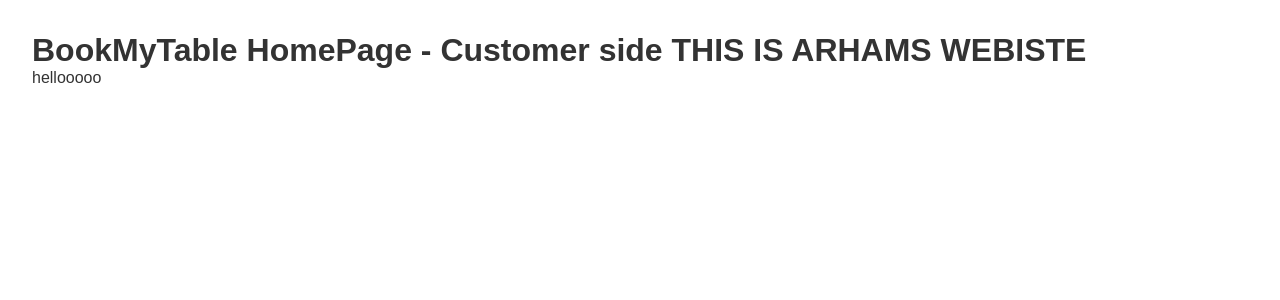
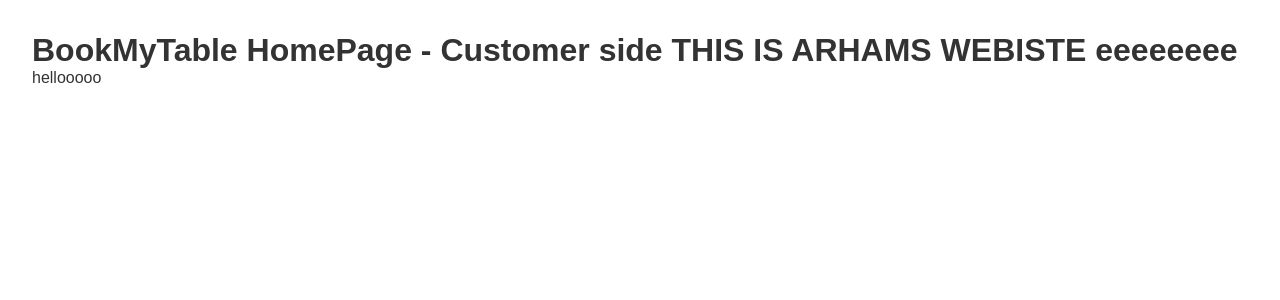
Before and after one commit to aimbot20/bookmytable_real, a Django app: page / in a window 1280 px wide. Shown: the part 87-387 px from the top of the page. Run offline with Django 5.2, Linux system fonts and the light colour scheme.

```diff
--- a/BookMyTable/templates/website/index.html
+++ b/BookMyTable/templates/website/index.html
@@ -6,7 +6,7 @@ Homepage
 
 {% block content %}
 <h1>
-    BookMyTable HomePage - Customer side THIS IS ARHAMS WEBISTE
+    BookMyTable HomePage - Customer side THIS IS ARHAMS WEBISTE eeeeeeee
 </h1>
 <p>hellooooo</p>
 {% endblock %}
```
